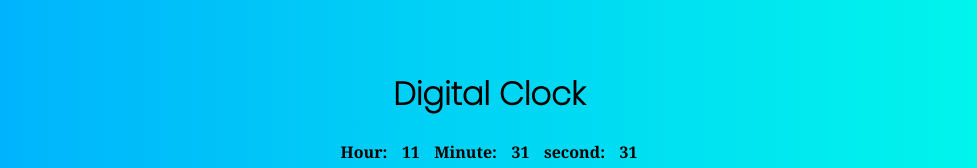
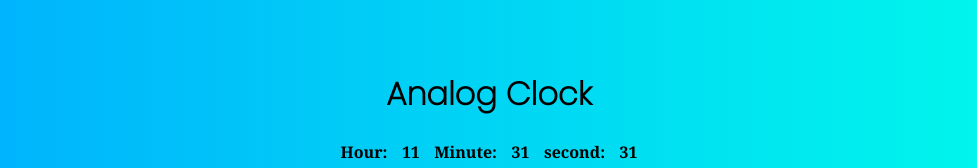
Before and after one commit to Abdelrahmanhassan1/Clock-with-Javascript, a plain HTML site: page index.html in a window 1280 px wide. Shown: the part 130-298 px from the top of the page, without its empty margins (151-1128 px from the left). Drawn offline with Linux system fonts and the light colour scheme.

Commit message:
modifying code

```diff
--- a/index.html
+++ b/index.html
@@ -11,7 +11,7 @@
 </head>
 <body>
     <header>
-        <h1>Digital Clock</h1>
+        <h1>Analog Clock</h1>
     </header>
     <div class="time-status">
         <label>Hour:</label>
```
